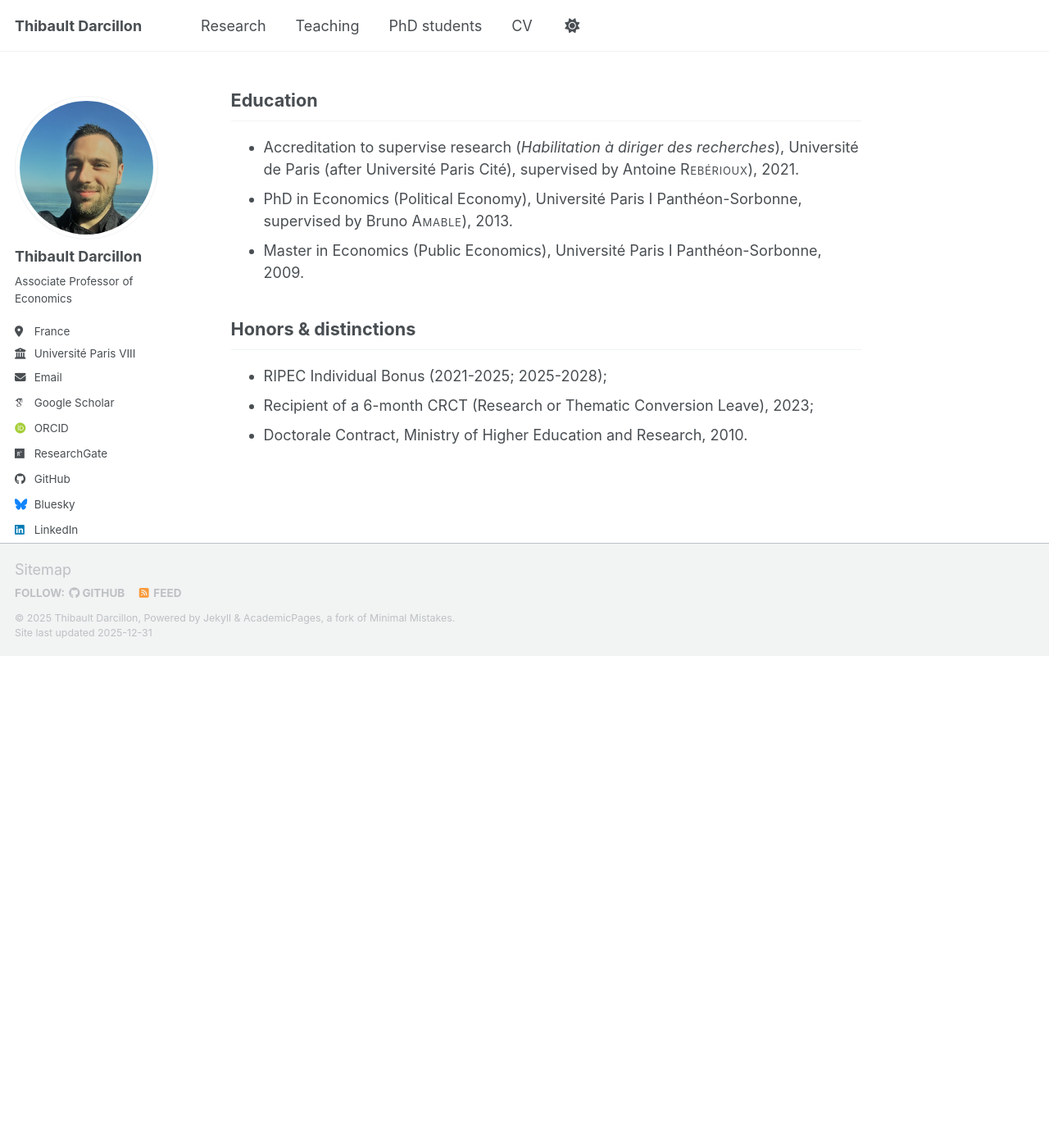
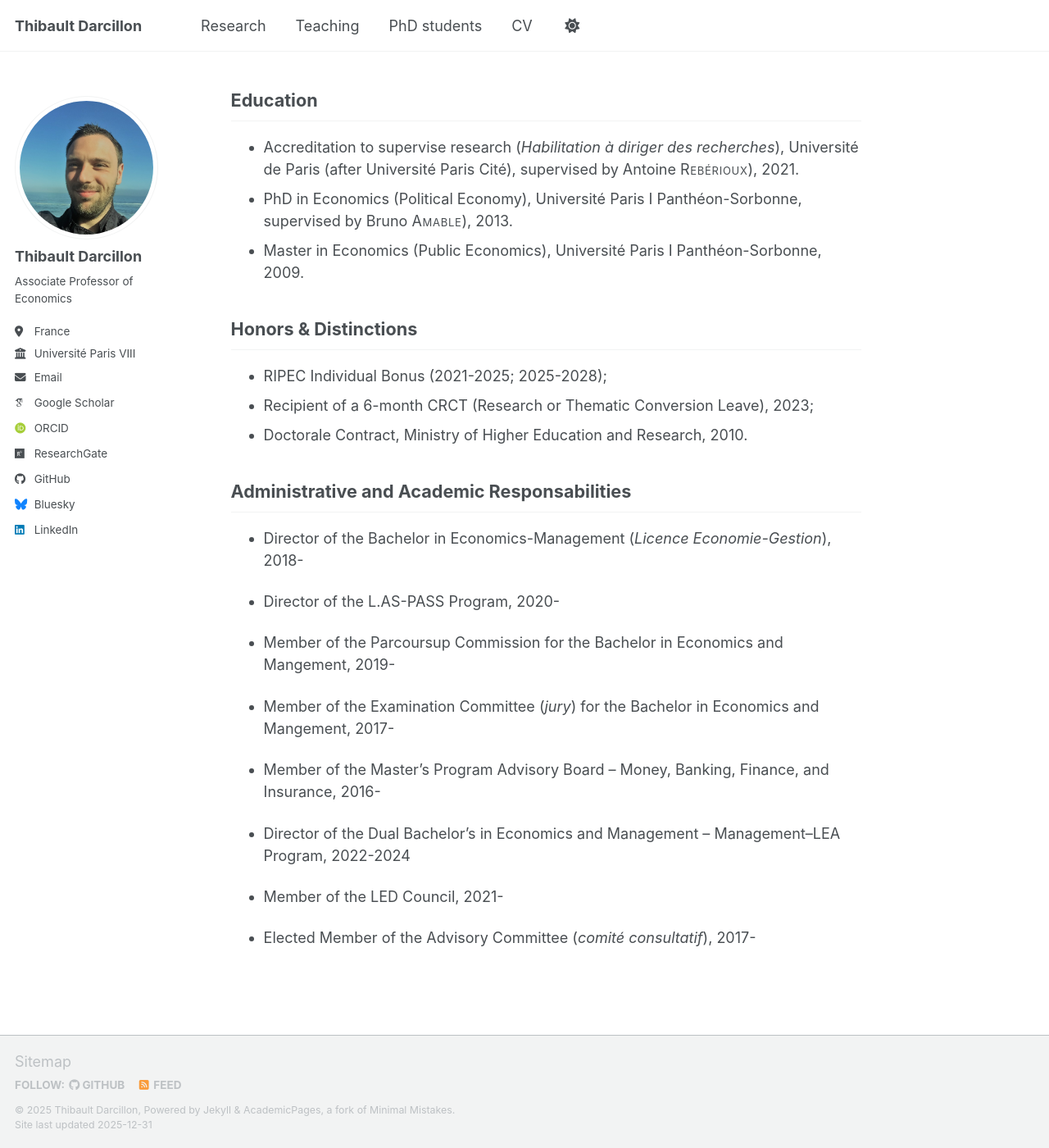
Before and after one commit to thibaultdarcillon/thibaultdarcillon.github.io, a Jekyll site: the page built from _pages/cv.md, in a window 1280 px wide and 1400 px high, scrolled down 600 px. Shown: the whole window at 82% size. Built offline with Jekyll 4.4.1, drawn with Linux system fonts in a browser that asks for light colours; some web fonts are replaced; a script bundle is joined from its source files by our own code; library files that are not in the unit come from our copies; some of the changed text lies outside the part shown.

Commit message:
Update CV page

```diff
--- a/_pages/cv.md
+++ b/_pages/cv.md
@@ -24,8 +24,26 @@ Health, Social Protection Macroeconomist, 2015-2016.
 - PhD in Economics (Political Economy), Université Paris I Panthéon-Sorbonne,  supervised by Bruno <span class="smallcaps">Amable</span>), 2013.
 - Master in Economics (Public Economics), Université Paris I Panthéon-Sorbonne, 2009.
 
-## Honors & distinctions
+## Honors & Distinctions
 
 - RIPEC Individual Bonus (2021-2025; 2025-2028);
 - Recipient of a 6-month CRCT (Research or Thematic Conversion Leave), 2023;
 - Doctorale Contract, Ministry of Higher Education and Research, 2010.
+
+## Administrative and Academic Responsabilities
+
+- Director of the Bachelor in Economics-Management (*Licence Economie-Gestion*), 2018-
+
+- Director of the L.AS-PASS Program, 2020-
+
+- Member of the Parcoursup Commission for the Bachelor in Economics and Mangement, 2019-
+
+- Member of the Examination Committee (*jury*) for the Bachelor in Economics and Mangement, 2017-
+
+- Member of the Master’s Program Advisory Board – Money, Banking, Finance, and Insurance, 2016-
+
+- Director of the Dual Bachelor’s in Economics and Management – Management–LEA Program, 2022-2024
+
+- Member of the LED Council, 2021-
+
+- Elected Member of the Advisory Committee (*comité consultatif*), 2017-
```
